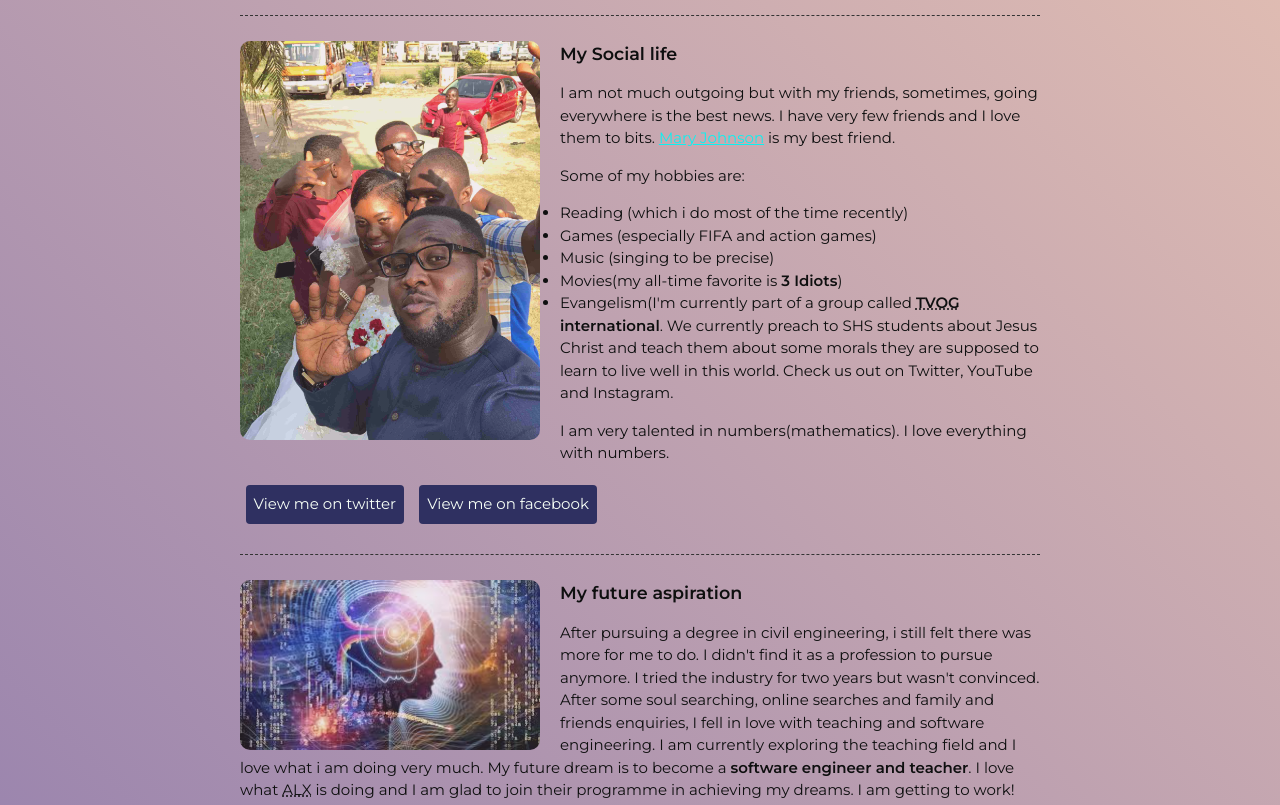
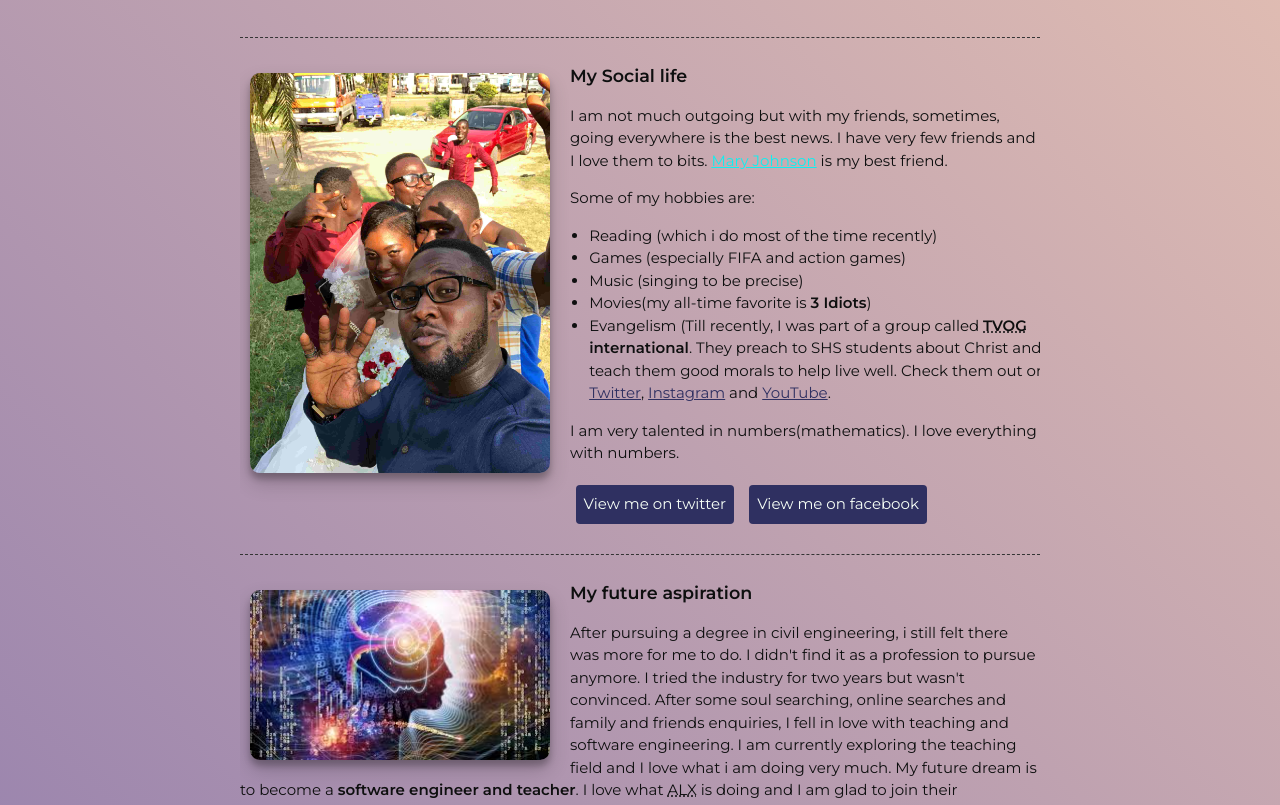
Before and after one commit to JoeKAboagye/DemoWebsite, a plain HTML site: page index.html in a window 1280 px wide. Shown: the part 900-1705 px from the top of the page. Drawn offline with Linux system fonts and the light colour scheme.

Commit message:
New changes

```diff
--- a/css/styles.css
+++ b/css/styles.css
@@ -41,8 +41,14 @@ body {
 }
 img {
   width: 300px;
-  border-radius: 10px;
-  animation-name: fadeIn;
+  border-radius: 10px 10px;
+  box-shadow: 0 10px 20px rgba(0, 0, 0, 0.19), 0 6px 6px rgba(0, 0, 0, 0.23);
+  margin: 10px;
+}
+img:hover {
+  transform: scale(1.1);
+}
+/* animation-name: fadeIn;
   animation-duration: 10s;
   margin-bottom: 5px;
 }
@@ -53,7 +59,7 @@ img {
   to {
     opacity: 1;
   }
-}
+} */
 a {
   color: #ffe66d;
 }
@@ -180,17 +186,18 @@ footer {
 .time {
   border: 0.12rem solid rgb(255, 185, 80);
   display: inline-block;
+  padding: 2%;
 }
 .Logos {
   width: 50px;
   height: 50px;
   animation: none;
-  border-radius: 50px;
+  border-radius: 50%;
 }
 
 /* Responsive
 ------------------------------------*/
-@media screen and (min-width: 600px) {
+@media screen and (min-width: 721px) {
   header,
   footer {
     text-align: center;
@@ -210,12 +217,15 @@ footer {
     justify-content: center;
   }
   .time {
-    border: 0.12rem solid rgb(255, 185, 80);
     float: inherit;
+  }
+  .Hobbies {
+    position: relative;
+    left: 1.2rem;
   }
 }
 
-@media screen and (max-width: 599px) {
+@media screen and (max-width: 720px) {
   h1 {
     font-size: 75px;
     line-height: 0.9;
--- a/index.html
+++ b/index.html
@@ -58,19 +58,21 @@
             <h3>My Social life</h3>
             <p>I am not much outgoing but with my friends, sometimes, going everywhere is the best news.
               I have very few friends and I love them to bits.
-              <a id="bestie" href="https://www.instagram.com/simplymjay/">Mary Johnson</a> is my best friend.
+              <a id="bestie" href="https://www.instagram.com/simplymjay/" target="_blank">Mary Johnson</a> is my best friend.
               <p>Some of my hobbies are:
-                <ul>
+                <ul class="Hobbies">
                   <li>Reading (which i do most of the time recently)</li>
                   <li>Games (especially FIFA and action games)</li>
                   <li>Music (singing to be precise)</li>
                   <li>Movies(my all-time favorite is <b>3 Idiots</b>)</li>
-                  <li>Evangelism(I'm currently part of a group called <b>
+                  <li>Evangelism (Till recently, I was part of a group called <b>
                     <abbr tabindex="0" title=" - The Voice of God">TVOG</abbr>
                     international</b>.
-                    We currently preach to SHS students about Jesus Christ and teach them about some
-                    morals they are supposed to learn to live well in this world. Check us out on Twitter,
-                    YouTube and Instagram.
+                    They preach to SHS students about Christ and teach them good
+                    morals to help live well. Check them out on
+                    <a href="https://twitter.com/tvog_ministry" target="_blank">Twitter</a>,
+                    <a href="https://www.instagram.com/tvogministry/" target="_blank">Instagram</a> and
+                    <a href="https://www.youtube.com/channel/UCWSBoHwkd_MlysV3mjXpvmw" target="_blank">YouTube</a>.
                   </li>
                 </ul>
               </p>
@@ -130,7 +132,7 @@
         <div class="content-wrap item-details divider">
           <h2>Work Experience</h2>
           <p>See my complete work history on
-            <a class="checkout" href="https://www.linkedin.com/in/joseph-aboagye-2a3a37130/">LinkedIn</a>.
+            <a class="checkout" href="https://www.linkedin.com/in/joseph-aboagye-2a3a37130/" target="_blank">LinkedIn</a>.
           </p>
 
           <!-- Job 1 -->
@@ -223,7 +225,7 @@
           <!-- Social media and contact links. -->
           <ul class="contact-list">
             <li>
-              <a href="mailto:jaboagye2@gmail.com">
+              <a href="mailto:jaboagye2@gmail.com" target="_blank">
                 <img src="images/Gmail-Logo.png" alt="Gmail logo" class="Logos">
               </a>
             </li>
@@ -251,6 +253,14 @@
           <div class="time">
             <script src="logIn.js"></script>
           </div>
+          <!-- <div id="spotify">
+            <p>Enjoy this playlist. Proudly Ghanaian!</p>
+            <iframe
+              src="https://open.spotify.com/embed/artist/0GGKrcPOlBkmBzQDf2Ogkl"
+              width="30%" height="100" frameBorder="0" allowtransparency="true"
+              allow="encrypted-media">
+            </iframe>
+          </div> -->
         </div>
       </footer>
     </main>
```
